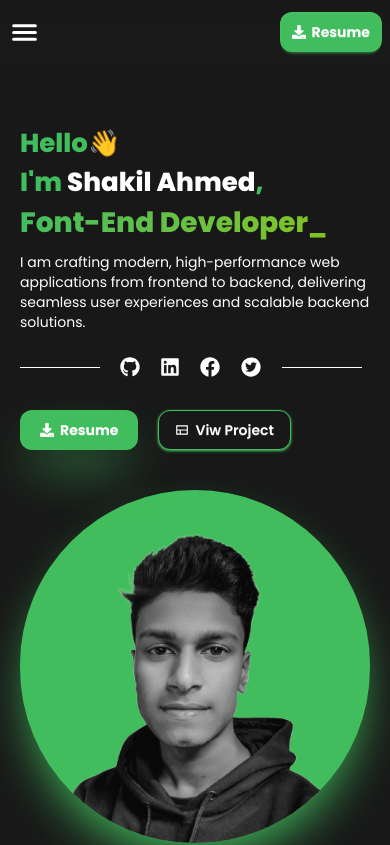
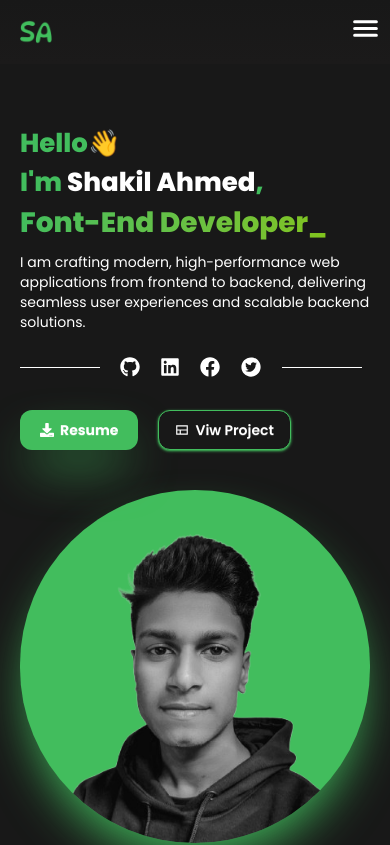
Before and after one commit to shakilahamed07/shakilahamed-potfolio, a React (Vite) app: page / in a window 390 px wide. Shown: the top 845 px of the page. Built offline with nearby package versions, Linux system fonts and the light colour scheme.

Commit message:
nevbar update

```diff
--- a/src/Components/Navbar.jsx
+++ b/src/Components/Navbar.jsx
@@ -6,33 +6,48 @@ import { FaDownload } from "react-icons/fa";
 import { ImCross } from "react-icons/im";
 
 const Navbar = () => {
-
-  const [value, setValue] = useState(true)
+  const [value, setValue] = useState(true);
 
   const links = (
     <>
       <li>
-        <a href="#home" className="mb-2 md:mb-0 font-medium hover:bg-[#2e2e2e] focus:text-primary">
+        <a
+          href="#home"
+          className="mb-2 md:mb-0 font-medium hover:bg-[#2e2e2e] focus:text-primary"
+        >
           Home
         </a>
       </li>
       <li>
-        <a href="#about-me" className="mb-2 md:mb-0 font-medium hover:bg-[#2e2e2e] focus:text-primary">
+        <a
+          href="#about-me"
+          className="mb-2 md:mb-0 font-medium hover:bg-[#2e2e2e] focus:text-primary"
+        >
           About
         </a>
       </li>
       <li>
-        <a href="#skills" to="/" className="mb-2 md:mb-0 font-medium hover:bg-[#2e2e2e] focus:text-primary">
-         Skills
+        <a
+          href="#skills"
+          to="/"
+          className="mb-2 md:mb-0 font-medium hover:bg-[#2e2e2e] focus:text-primary"
+        >
+          Skills
         </a>
       </li>
       <li>
-        <a href="#projects" className="mb-2 md:mb-0 font-medium hover:bg-[#2e2e2e] focus:text-primary">
-         Projects
+        <a
+          href="#projects"
+          className="mb-2 md:mb-0 font-medium hover:bg-[#2e2e2e] focus:text-primary"
+        >
+          Projects
         </a>
       </li>
       <li>
-        <a href="#contactUs" className="mb-2 md:mb-0 font-medium hover:bg-[#2e2e2e] focus:text-primary">
+        <a
+          href="#contactUs"
+          className="mb-2 md:mb-0 font-medium hover:bg-[#2e2e2e] focus:text-primary"
+        >
           Contact Us
         </a>
       </li>
@@ -40,27 +55,54 @@ const Navbar = () => {
   );
 
   return (
-    <div  className="bg-linear-to-t from-[#1b1a1a] to-secondary shadow-2">
-      <div className="navbar  text-white max-w-[1350px] mx-auto py-0 z-50">
-        <div className="navbar-start">
+    <div className="bg-linear-to-t from-[#1b1a1a] to-secondary shadow-2">
+      <div className="navbar flex justify-between text-white max-w-[1350px] mx-auto py-0 z-50">
+        {/* <div className="">
+          <a
+            href="https://drive.google.com/file/d/1HvP1BCNyrdePI0YLwCYFweqEsE3iKbUg/view?usp=drive_link"
+            target="blank"
+            className="btn btn-primary bg-primary px-3 font-bold text-white border-none rounded-xl hover:bg-[#44a158] hover:scale-95 transition-all"
+          >
+            <FaDownload />
+            Resume
+          </a>
+        </div> */}
+        <img className="w-8 ml-3 mb-5 mt-5 lg:hidden" src={logo} alt="" />
+        <div className="">
           <div className="dropdown">
-            <div onClick={()=>{setValue(true)}}>
-              <div
-              tabIndex={0}
-              role="button"
-              className="lg:hidden  text-white"
+            <div
+              onClick={() => {
+                setValue(true);
+              }}
             >
-              <IoMenu size={33} />
-            </div>
+              <div tabIndex={0} role="button" className="lg:hidden  text-white">
+                <IoMenu size={33} />
+              </div>
             </div>
             <ul
               tabIndex={0}
-              className={`${value ? 'block' : 'hidden'} menu dropdown-content z-1 -ml-3 w-[200px] min-h-[calc(100vh-0px)] shadow-2xl -mt-12 bg-linear-to-t from-[#1b1a1a] to-secondary text-white`}
+              className={`${
+                value ? "block" : "hidden"
+              } menu dropdown-content z-1 -ml-40 w-[200px] min-h-[calc(100vh-0px)] shadow-2xl -mt-11 bg-linear-to-t from-[#1b1a1a] to-secondary text-white`}
             >
-              <div className="flex items-center justify-between">
-                <img className="w-8 ml-3 mb-5 mt-2 " src={logo} alt="" />
-                <span onClick={()=>{setValue(false)}} className="mb-2 mr-5">
-                  <ImCross className="hover:scale-110 transition-all"/>
+              <div className="flex items-center justify-between pb-5">
+                <div className="pt-1 ml-2">
+                  <a
+                    href="https://drive.google.com/file/d/1HvP1BCNyrdePI0YLwCYFweqEsE3iKbUg/view?usp=drive_link"
+                    target="blank"
+                    className="flex items-center justify-between gap-1 btn-primary bg-primary px-1.5 py-1.5 text-xs text-white border-none rounded-xl hover:bg-[#44a158] hover:scale-95 transition-all"
+                  >
+                    <FaDownload />
+                    Resume
+                  </a>
+                </div>
+                <span
+                  onClick={() => {
+                    setValue(false);
+                  }}
+                  className=" mr-3"
+                >
+                  <ImCross className="hover:scale-110 transition-all" />
                 </span>
               </div>
               {links}
@@ -71,12 +113,6 @@ const Navbar = () => {
         <div className="navbar-center hidden lg:flex">
           <ul className="menu menu-horizontal px-1">{links}</ul>
         </div>
-        <div className="navbar-end">
-          <a href="https://drive.google.com/file/d/1HvP1BCNyrdePI0YLwCYFweqEsE3iKbUg/view?usp=drive_link" target="blank" className="btn btn-primary bg-primary px-3 font-bold text-white border-none rounded-xl hover:bg-[#44a158] hover:scale-95 transition-all">
-            <FaDownload />
-            Resume
-          </a>
-        </div>
       </div>
     </div>
   );
```
